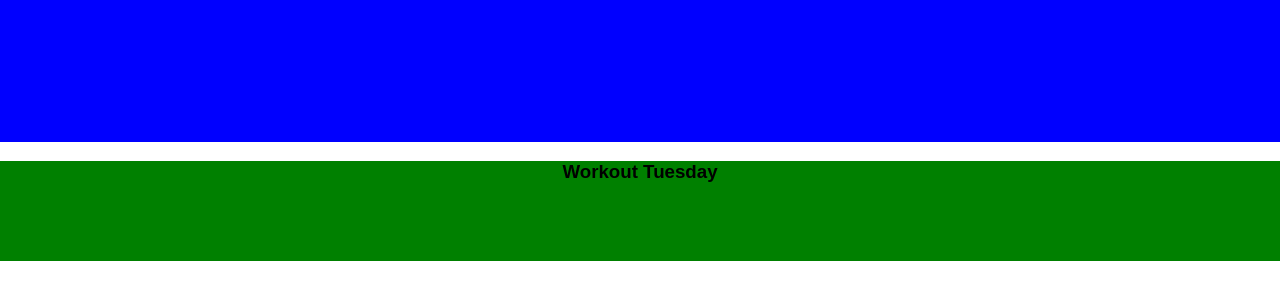
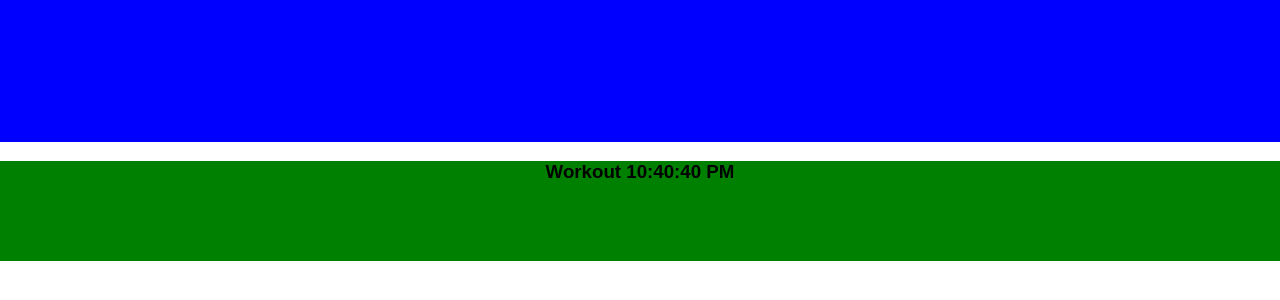
Before and after one commit to davideliason/react_fitness_log, a React (Create React App) app: page / in a window 1280 px wide. Shown: the part 58-358 px from the top of the page. Built offline with nearby package versions, Linux system fonts and the light colour scheme.

Commit message:
add state re: date within Workout Component and display that date to UI

```diff
--- a/src/Workout.js
+++ b/src/Workout.js
@@ -1,6 +1,11 @@
 import React, {Component} from 'react';
 
 class Workout extends Component {
+	constructor(props){
+		super(props);
+		this.state = {date: new Date()};
+	}
+
 	render(){
 		var styleWorkout = {
 			backgroundColor: "green",
@@ -10,7 +15,7 @@ class Workout extends Component {
 
 		return (
 			   <div>
-					<h3 style={styleWorkout}>Workout {this.props.date}</h3>
+					<h3 style={styleWorkout}>Workout {this.state.date.toLocaleTimeString()}</h3>
 				</div>
 			);
 	}
```
